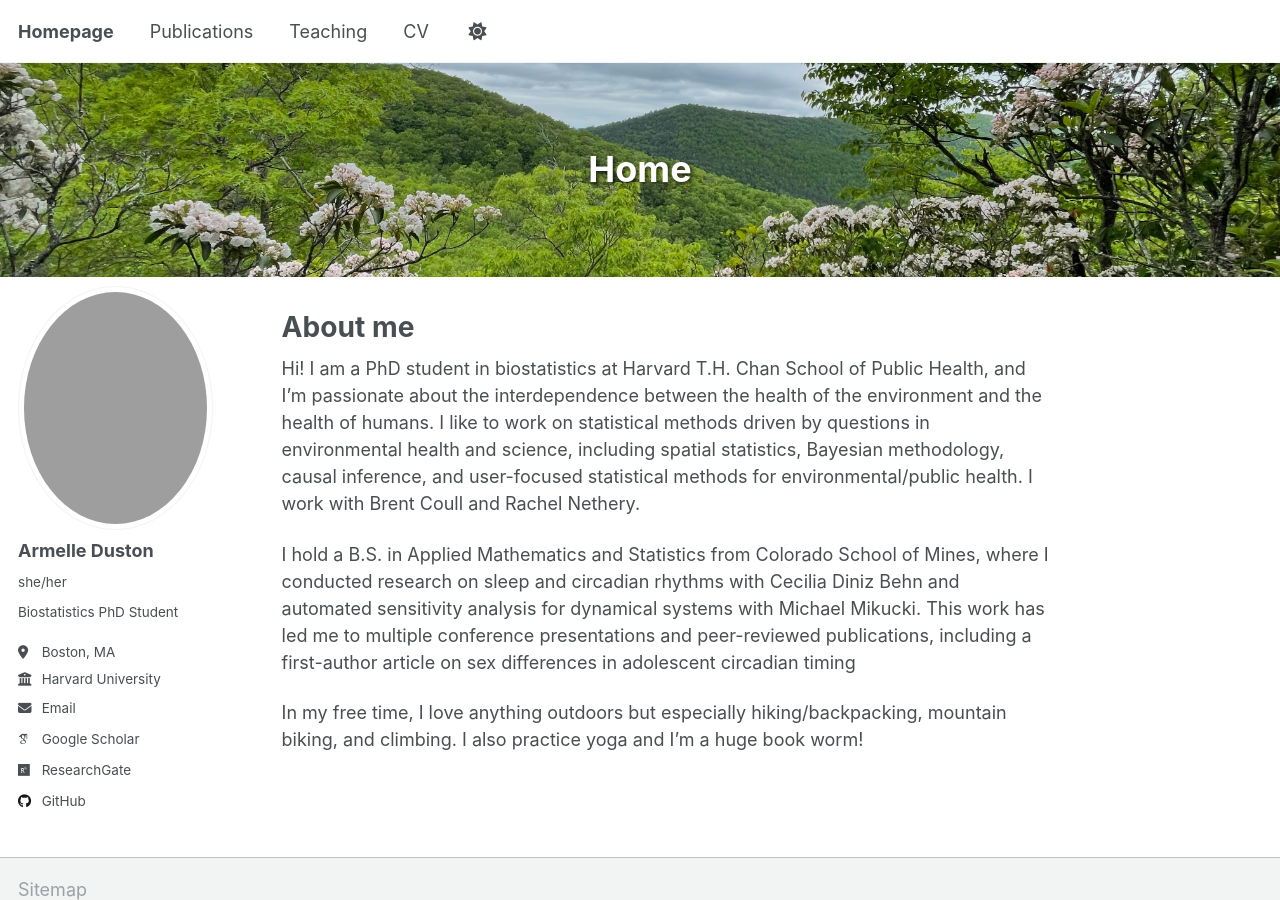
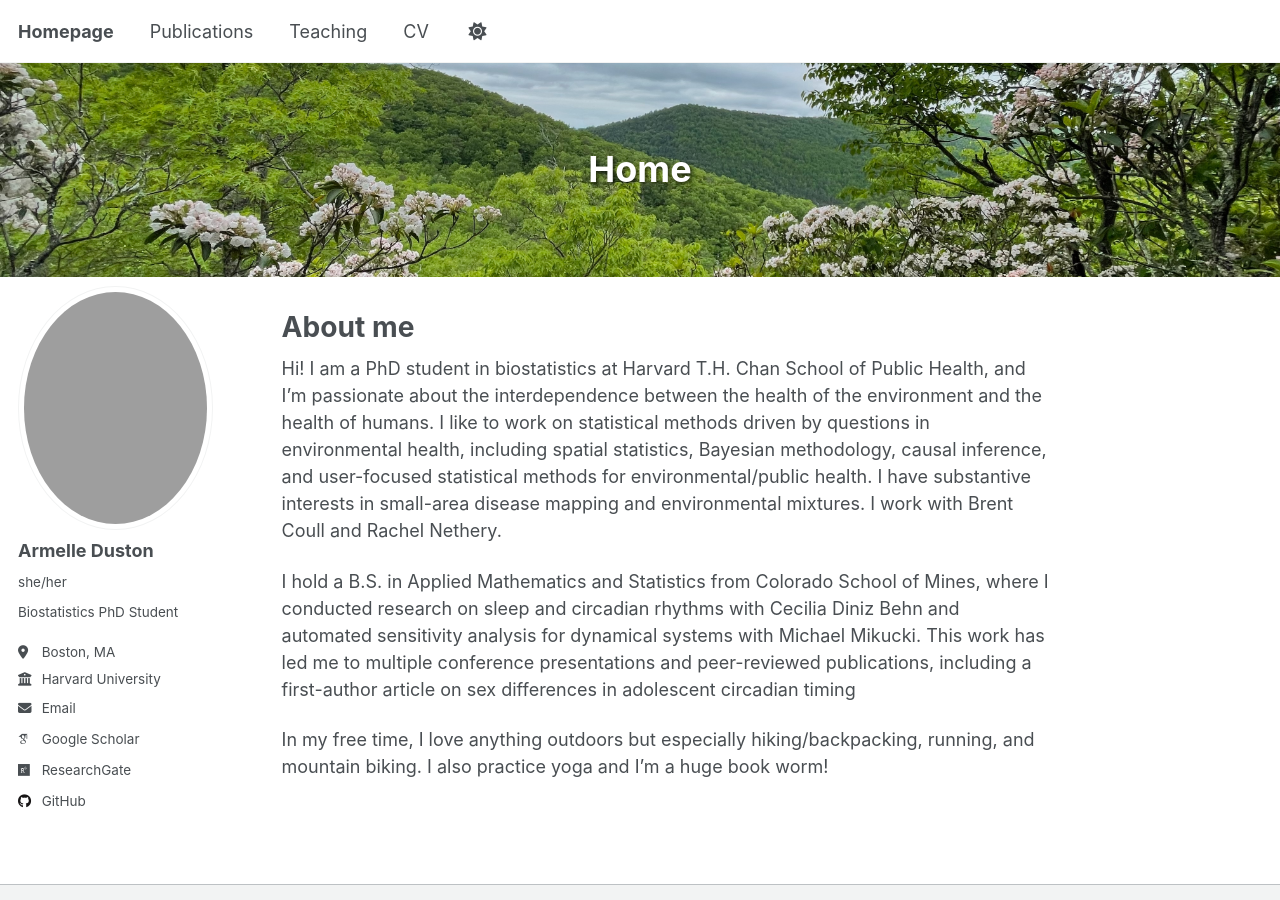
Before and after one commit to armelleduston/armelleduston.github.io, a Jekyll site: the page built from _pages/about.md, in a window 1280 px wide and 900 px high. Built offline with Jekyll 4.4.1, drawn with Linux system fonts in a browser that asks for light colours; some web fonts are replaced; a script that is not in the unit is left out.

Commit message:
changed description

```diff
--- a/_pages/about.md
+++ b/_pages/about.md
@@ -7,8 +7,8 @@ redirect_from:
   - /about.html
 ---
 
-Hi! I am a PhD student in biostatistics at Harvard T.H. Chan School of Public Health, and I’m passionate about the interdependence between the health of the environment and the health of humans. I like to work on statistical methods driven by questions in environmental health and science, including spatial statistics, Bayesian methodology, causal inference, and user-focused statistical methods for environmental/public health. I work with Brent Coull and Rachel Nethery.
+Hi! I am a PhD student in biostatistics at Harvard T.H. Chan School of Public Health, and I’m passionate about the interdependence between the health of the environment and the health of humans. I like to work on statistical methods driven by questions in environmental health, including spatial statistics, Bayesian methodology, causal inference, and user-focused statistical methods for environmental/public health. I have substantive interests in small-area disease mapping and environmental mixtures. I work with Brent Coull and Rachel Nethery.
 
 I hold a B.S. in Applied Mathematics and Statistics from Colorado School of Mines, where I conducted research on sleep and circadian rhythms with Cecilia Diniz Behn and automated sensitivity analysis for dynamical systems with Michael Mikucki. This work has led me to multiple conference presentations and peer-reviewed publications, including a first-author article on sex differences in adolescent circadian timing
 
-In my free time, I love anything outdoors but especially hiking/backpacking, mountain biking, and climbing. I also practice yoga and I'm a huge book worm!
+In my free time, I love anything outdoors but especially hiking/backpacking, running, and mountain biking. I also practice yoga and I'm a huge book worm!
```
